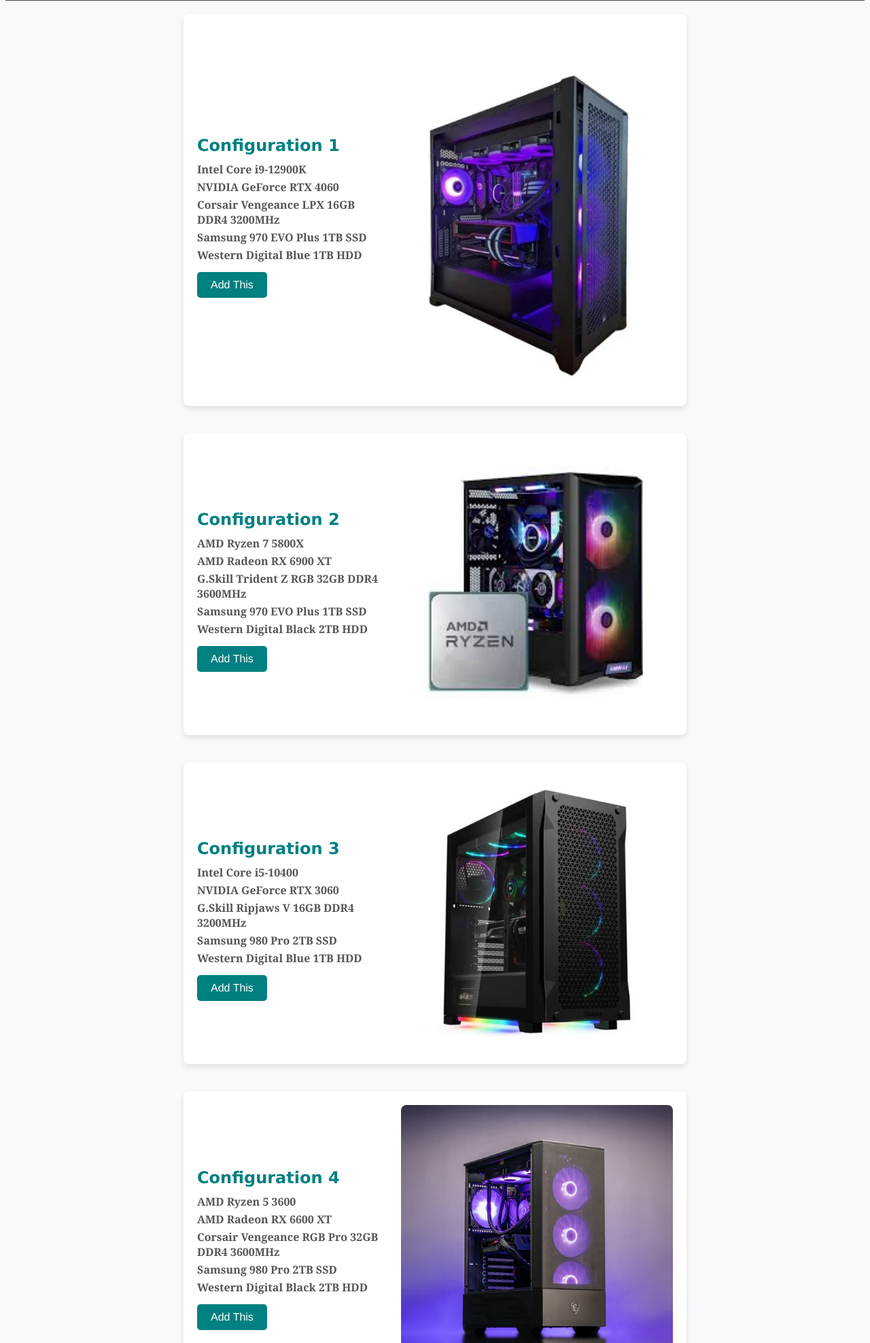
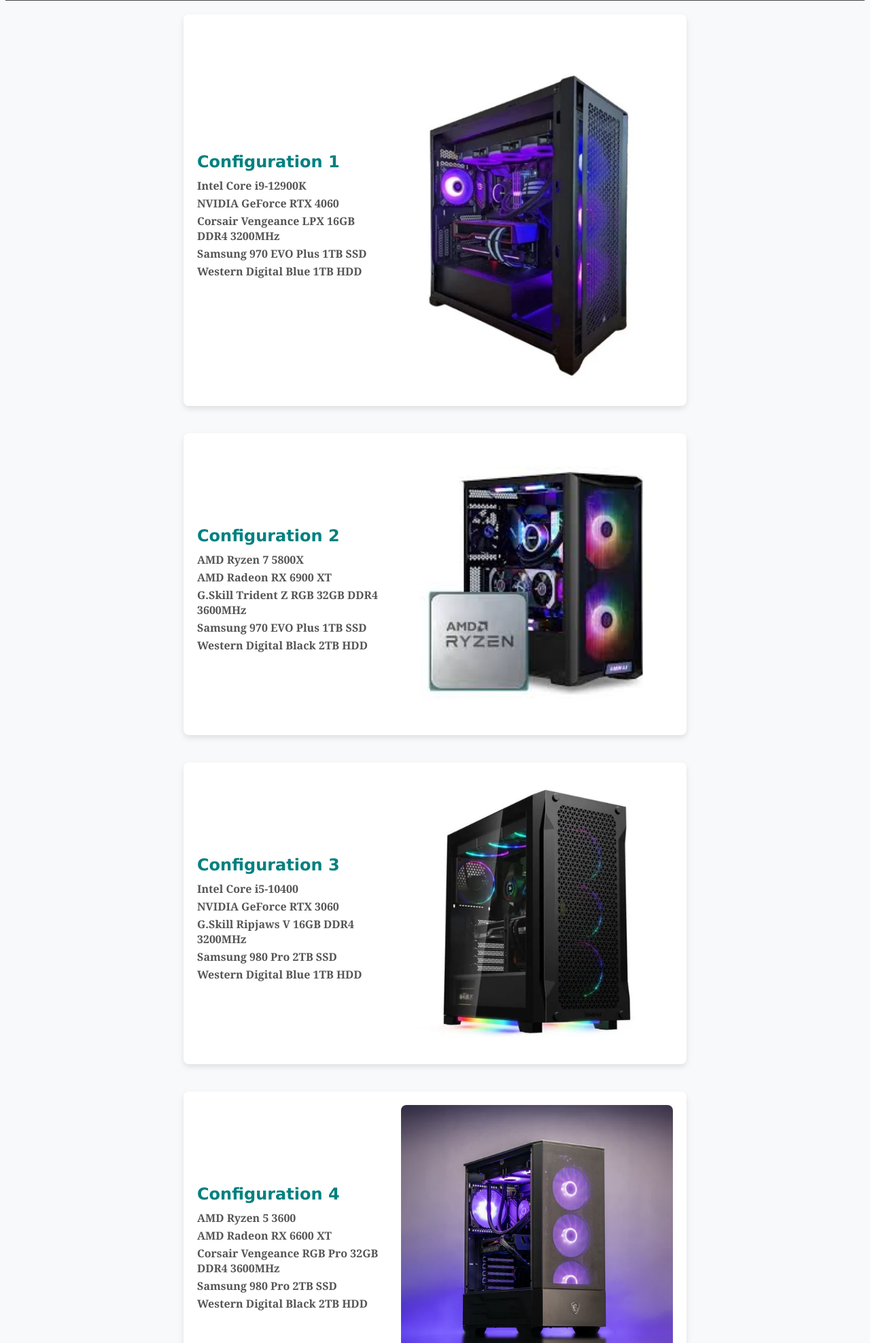
Before and after one commit to KansaraKrish/SPS-website, a PHP site: page / in a window 1280 px wide; the page is wider, and only the part inside the window is pictured. Shown: the part 716-2691 px from the top of that part at 68% size. Run offline with PHP 8.4, Linux system fonts and the light colour scheme.

Commit message:
Update index.php

```diff
--- a/index.php
+++ b/index.php
@@ -226,7 +226,7 @@
                     <p>Corsair Vengeance LPX 16GB DDR4 3200MHz</p>
                     <p>Samsung 970 EVO Plus 1TB SSD</p>
                     <p>Western Digital Blue 1TB HDD</p>
-                    <a href="product.php" class="btn">Add This</a>
+                    <!-- <a href="product.php" class="btn">Add This</a> -->
                 </div>
                 <div class="product-image">
                     <img src="images/intelfinal.webp" alt="Intel PC" width="400" height="300">
@@ -241,7 +241,7 @@
                 <p>G.Skill Trident Z RGB 32GB DDR4 3600MHz</p>
                 <p>Samsung 970 EVO Plus 1TB SSD</p>
                 <p>Western Digital Black 2TB HDD</p>
-                <a href="product.php" class="btn">Add This</a>
+                <!-- <a href="product.php" class="btn">Add This</a> -->
             </div>
             <div class="product-image">
                 <img src="images/amdfinal.jpeg" alt="AMD PC" width="400" height="300">
@@ -259,7 +259,7 @@
                 <p>G.Skill Ripjaws V 16GB DDR4 3200MHz</p>
                 <p>Samsung 980 Pro 2TB SSD</p>
                 <p>Western Digital Blue 1TB HDD</p>
-                <a href="product.php" class="btn">Add This</a>
+                <!-- <a href="product.php" class="btn">Add This</a> -->
             </div>
             <div class="product-image">
                 <img src="images/intelnew.webp" alt="Intel PC" width="400" height="300">
@@ -273,7 +273,7 @@
                 <p>Corsair Vengeance RGB Pro 32GB DDR4 3600MHz</p>
                 <p>Samsung 980 Pro 2TB SSD</p>
                 <p>Western Digital Black 2TB HDD</p>
-                <a href="product.php" class="btn">Add This</a>
+                <!-- <a href="product.php" class="btn">Add This</a> -->
             </div>
             <div class="product-image">
                 <img src="images/amd.jpg" alt="AMD PC" width="400" height="300">
```
